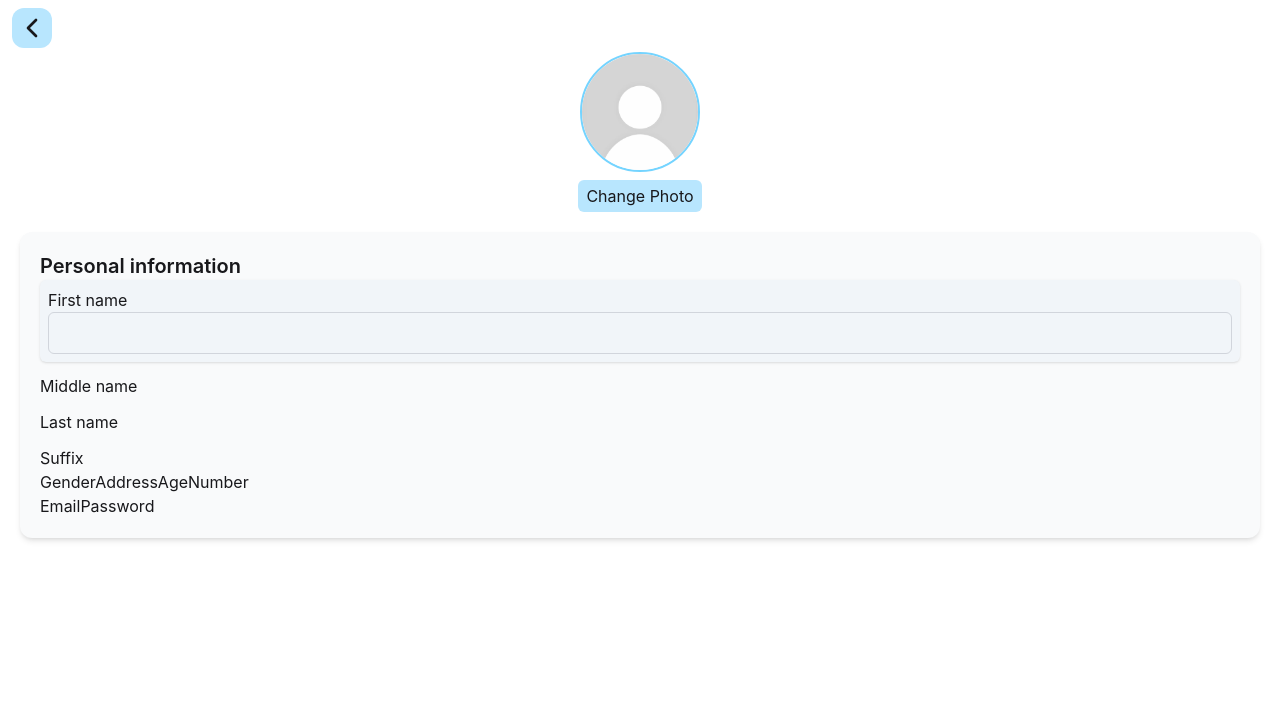
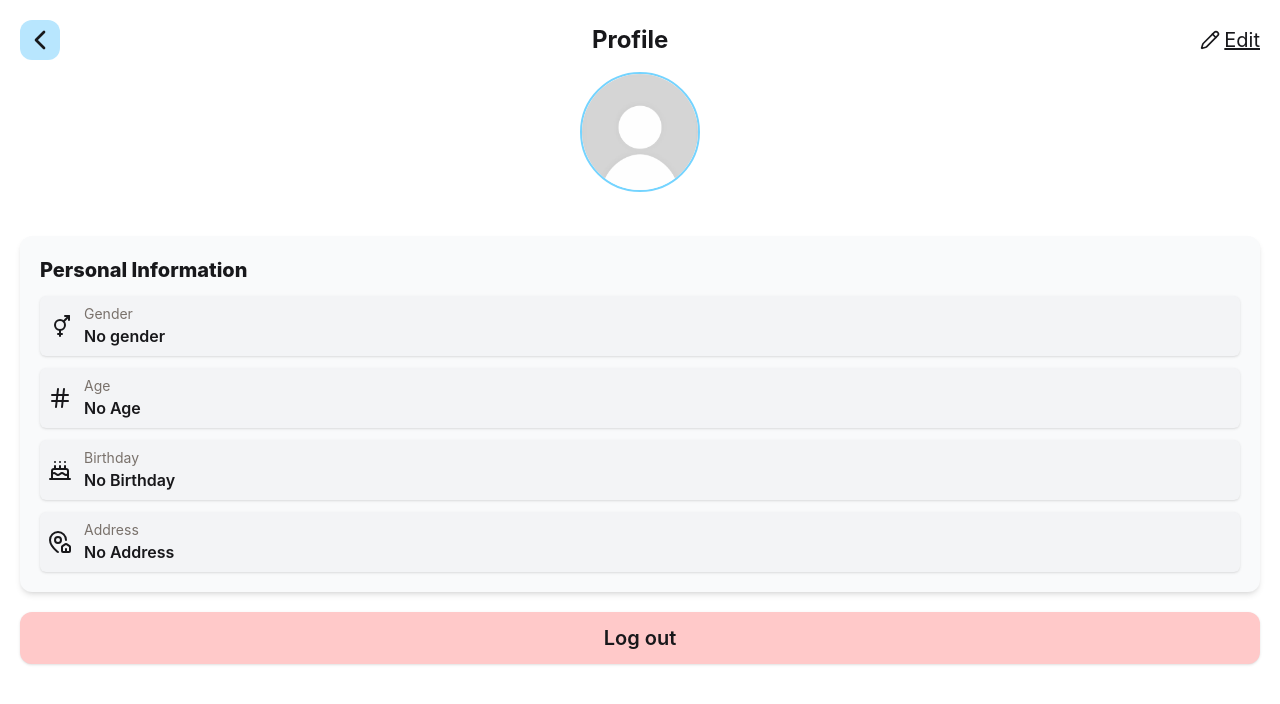
Before and after one commit to Kentwaffle/Front_end_paluwagan, a React (Vite) app: page /profile in a window 1280 px wide. Shown: the top 704 px of the page. Built offline with nearby package versions, Linux system fonts and the light colour scheme; no server answers; sample sign-in values are in the browser's storage.

Commit message:
Profile and edit profile + modal

```diff
--- /dev/null
+++ b/src/Profile/Edit_Profile.jsx
@@ -0,0 +1,57 @@
+import React from "react";
+import {
+  ChevronLeft,
+  Pencil,
+  VenusAndMars,
+  MapPinHouse,
+  Cake,
+  Hash,
+  Camera,
+} from "lucide-react";
+import Default_pic from "../assets/images/default_pic.jpg";
+import { Link } from "react-router-dom";
+import { useFetchData } from "../serviceToApi/fetchData";
+import { API_ENDPOINTS } from "../serviceToApi/ApiEndpoint";
+import Modal from "../reusableComponents/Modal";
+
+function Edit_Profile() {
+  const openModal = () => document.getElementById("back_modal").showModal();
+
+  return (
+    <div className="min-h-screen p-5">
+      <div className="flex justify-between items-center mb-3">
+        <div className="flex-1">
+          <button onClick={openModal} className=" bg-sky-200 rounded-xl p-1">
+            <ChevronLeft size={32} />
+          </button>
+          <Modal
+            id="back_modal"
+            title="Discard Changes?"
+            actionButton={
+              <Link to={"/profile"} className="btn btn-info text-white">
+                Yes
+              </Link>
+            }
+          ></Modal>
+        </div>
+
+        <span className="text-2xl font-bold text-center">Edit profile</span>
+        <div className="flex-1 flex justify-end"></div>
+      </div>
+
+      <div className="flex flex-col justify-center items-center">
+        <img
+          src={Default_pic}
+          alt="Profile_pic"
+          className="rounded-full w-30 h-30 border-2 border-sky-300"
+        />
+        <label className="cursor-pointer bg-sky-200 p-1 px-2 mt-2 rounded-md">
+          <input type="file" className="hidden" accept="image/*" />
+          Change Photo
+        </label>
+      </div>
+    </div>
+  );
+}
+
+export default Edit_Profile;
--- a/src/Profile/Profile.jsx
+++ b/src/Profile/Profile.jsx
@@ -1,28 +1,56 @@
 import React from "react";
-import { ChevronLeft } from "lucide-react";
+import {
+  ChevronLeft,
+  Pencil,
+  VenusAndMars,
+  MapPinHouse,
+  Cake,
+  Hash,
+} from "lucide-react";
 import Default_pic from "../assets/images/default_pic.jpg";
-import { Link, Outlet, useNavigate } from "react-router-dom";
-import Sidebar from "../MainComponents/sidebar";
-import Header from "../MainComponents/Header";
-import { useEffect, useState } from "react";
-
+import { Link } from "react-router-dom";
 import { useFetchData } from "../serviceToApi/fetchData";
 import { API_ENDPOINTS } from "../serviceToApi/ApiEndpoint";
-
-import Inputform from "../reusableComponents/Inputform";
+import Modal from "../reusableComponents/Modal";
 
 function Profile() {
-  const [isOpen, setIsOpen] = useState(false);
+  const { data } = useFetchData("/profile", API_ENDPOINTS.PROFILE_GET);
+  const openModal = () => document.getElementById("edit_modal").showModal();
+
+  const handleLogout = () => {
+    localStorage.removeItem("token");
+    navigate("/");
+  };
+
   return (
-    <div className="min-h-screen pt-13 px-5">
-      {/* <Sidebar isOpen={isOpen} setIsOpen={setIsOpen} />
-      <Header openSideBar={() => setIsOpen(!isOpen)} /> */}
-
-      <button className="fixed top-2 left-3 bg-sky-200 rounded-xl p-1">
-        <Link to={"/loan"}>
-          <ChevronLeft size={32} />
-        </Link>
-      </button>
+    <div className="min-h-screen p-5">
+      <div className="flex justify-between items-center mb-3">
+        <button className=" bg-sky-200 rounded-xl p-1">
+          <Link to={"/loan"}>
+            <ChevronLeft size={32} />
+          </Link>
+        </button>
+        <span className="text-2xl font-bold text-center">Profile</span>
+        <button
+          onClick={openModal}
+          className="flex items-center gap-1 underline text-xl"
+        >
+          <Pencil size={20} />
+          <span>Edit</span>
+        </button>
+        <Modal
+          id="edit_modal"
+          title="Want to edit your profile?"
+          actionButton={
+            <Link
+              to={"/profile/edit_profile"}
+              className="btn btn-info text-white"
+            >
+              Yes
+            </Link>
+          }
+        ></Modal>
+      </div>
 
       <div className="flex flex-col justify-center items-center">
         <img
@@ -31,34 +59,70 @@ function Profile() {
           className="rounded-full w-30 h-30 border-2 border-sky-300"
         />
 
-        <label className="cursor-pointer bg-sky-200 p-1 px-2 mt-2 rounded-md">
-          <input type="file" className="hidden" accept="image/*" />
-          Change Photo
-        </label>
+        <div className="flex flex-col py-3 ">
+          <div className="flex uppercase gap-1 font-extrabold">
+            <span>{data?.firstName}</span>
+            <span>{data?.middlleName}</span>
+            <span>{data?.lastName}</span>
+            <span>{data?.suffix}</span>
+          </div>
+          <div className="flex flex-col text-sm justify-center items-center text-gray-600">
+            <span>{data?.email}</span>
+            <span>{data?.phoneNumber}</span>
+          </div>
+        </div>
       </div>
 
       <div className="my-5 flex flex-col bg-gray-50 shadow-md rounded-xl p-5">
-        <span className="text-xl font-semibold">Personal information</span>
-        <div className="flex flex-col w-full gap-3">
-          <div className="bg-slate-100 rounded-md p-2 shadow">
-            <span>First name</span>
-            <Inputform />
+        <span className="text-xl font-extrabold mb-3 ">
+          Personal Information
+        </span>
+        <div className="flex flex-col gap-3 ">
+          <div className="flex items-center gap-3 rounded-md shadow bg-gray-100 p-2">
+            <VenusAndMars />
+            <div className=" flex flex-col">
+              <span className="text-stone-500 text-sm">Gender</span>
+              <span className="text-md font-semibold">
+                {data?.gender || "No gender"}
+              </span>
+            </div>
           </div>
-          <span>Middle name</span>
-          <span>Last name</span>
-          <span>Suffix</span>
-        </div>
-        <div>
-          <span>Gender</span>
-          <span>Address</span>
-          <span>Age</span>
-          <span>Number</span>
-        </div>
-        <div>
-          <span>Email</span>
-          <span>Password</span>
+          <div className="flex items-center gap-3 rounded-md shadow bg-gray-100 p-2">
+            <Hash />
+            <div className=" flex flex-col">
+              <span className="text-stone-500 text-sm">Age</span>
+              <span className="text-md font-semibold">
+                {data?.age || "No Age"}
+              </span>
+            </div>
+          </div>
+          <div className="flex items-center gap-3 rounded-md shadow bg-gray-100 p-2">
+            <Cake />
+            <div className=" flex flex-col">
+              <span className="text-stone-500 text-sm">Birthday</span>
+              <span className="text-md font-semibold">
+                {data?.birthday || "No Birthday"}
+              </span>
+            </div>
+          </div>
+          <div className="flex items-center gap-3 rounded-md shadow bg-gray-100 p-2">
+            <MapPinHouse />
+            <div className=" flex flex-col">
+              <span className="text-stone-500 text-sm">Address</span>
+              <span className="text-md font-semibold">
+                {data?.address || "No Address"}
+              </span>
+            </div>
+          </div>
         </div>
       </div>
+
+      <button
+        className="w-full bg-red-200 rounded-xl shadow p-3 text-xl font-semibold"
+        onClick={handleLogout}
+      >
+        Log out
+      </button>
     </div>
   );
 }
--- a/src/main.jsx
+++ b/src/main.jsx
@@ -20,6 +20,7 @@ import ChangePassword from "./LandingPage/registrationComponents/ChangePassword"
 import Loan from "./Loan/Loan";
 import Savings from "./Savings/Savings";
 import Profile from "./Profile/Profile";
+import Edit_Profile from "./Profile/Edit_Profile";
 
 //404
 import Eror404 from "./Eror404/404";
@@ -96,6 +97,14 @@ const router = createBrowserRouter([
     ),
   },
   {
+    path: "/profile/edit_profile",
+    element: (
+      <ProtectedRoute>
+        <Edit_Profile />
+      </ProtectedRoute>
+    ),
+  },
+  {
     path: "*",
     element: <Eror404 />,
   },
--- /dev/null
+++ b/src/reusableComponents/Modal.jsx
@@ -0,0 +1,25 @@
+import React from "react";
+
+const Modal = ({ id, title, children, actionButton }) => {
+  return (
+    <dialog id={id} className="modal modal-center sm:modal-middle">
+      <div className="modal-box bg-white">
+        <h3 className="font-bold text-lg text-slate-800">{title}</h3>
+
+        {children && <div className="py-4">{children}</div>}
+
+        <div className="modal-action">
+          <form method="dialog" className="flex gap-2">
+            <button className="btn bg-red-400">Close</button>
+            {actionButton}
+          </form>
+        </div>
+      </div>
+      {/* <form method="dialog" className="modal-backdrop">
+        <button>close</button>
+      </form> */}
+    </dialog>
+  );
+};
+
+export default Modal;
```
